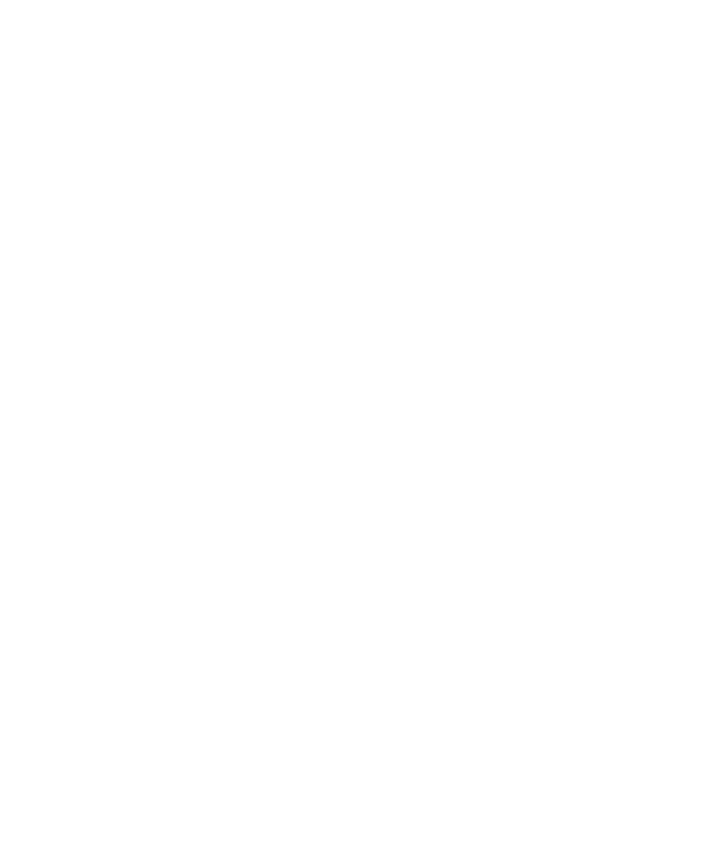
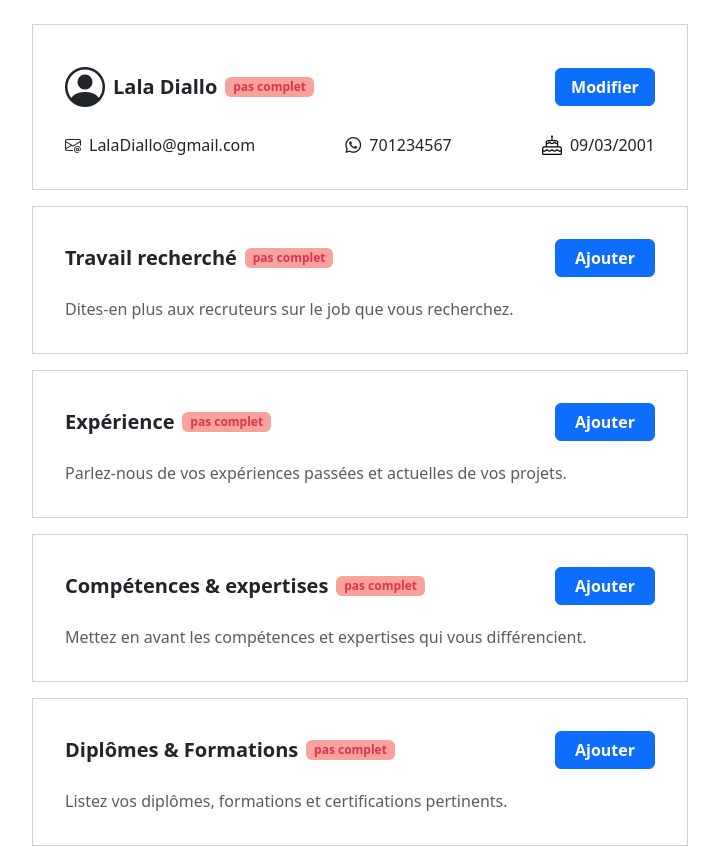
Before and after one commit to Paameth/Front_Liggey, an Angular app: page /candidat in a window 1280 px wide. Before the commit this address led to /. Shown: the top 847 px of the page, without its empty margins (450-1169 px from the left). Before the commit the page ends 800 px from the top, so only its background shows below. Built offline with nearby package versions, Linux system fonts and the light colour scheme.

Commit message:
deuxieme commit

```diff
--- a/src/app/app.routes.ts
+++ b/src/app/app.routes.ts
@@ -1,10 +1,13 @@
 import { Routes } from '@angular/router';
 import { HeaderComponent } from './header/header.component';
 import { FooterComponent } from './footer/footer.component';
+import { CardComponent } from './candidat/card/card.component';
+import { CandidatComponent } from './candidat/candidat/candidat.component';
 
 
 export const routes: Routes = [
 
       { path: '', component: HeaderComponent },
+      { path: 'candidat', component: CandidatComponent },
 
 ];
--- a/src/app/candidat/candidat.module.ts
+++ b/src/app/candidat/candidat.module.ts
@@ -1,5 +1,6 @@
 import { NgModule } from '@angular/core';
 import { CommonModule } from '@angular/common';
+
 
 
 
--- /dev/null
+++ b/src/app/candidat/candidat/candidat.component.html
@@ -0,0 +1,54 @@
+<div class="container">
+  <div class="row my-4 mx-2 mx-md-5">
+    <!-- Colonne vide à gauche sur écrans moyens et plus -->
+    <div class="d-none d-md-block col-md-4"></div>
+
+
+
+
+    <!-- Colonne contenant les cartes -->
+    <div class="col-12 col-md-8 profil">
+
+
+      <app-profil
+
+        [isComplete]="false"
+        [buttonLabel]="'Modifier'">
+      </app-profil>
+      <app-card
+        [title]="'Travail recherché'"
+        [description]="'Dites-en plus aux recruteurs sur le job que vous recherchez.'"
+        [isComplete]="false"
+        [buttonLabel]="'Ajouter'">
+      </app-card>
+
+      <app-card
+        [title]="'Expérience'"
+        [description]="'Parlez-nous de vos expériences passées et actuelles de vos projets.'"
+        [isComplete]="false"
+        [buttonLabel]="'Ajouter'">
+      </app-card>
+
+      <app-card
+        [title]="'Compétences & expertises'"
+        [description]="'Mettez en avant les compétences et expertises qui vous différencient.'"
+        [isComplete]="false"
+        [buttonLabel]="'Ajouter'">
+      </app-card>
+
+      <app-card
+        [title]="'Diplômes & Formations'"
+        [description]="'Listez vos diplômes, formations et certifications pertinents.'"
+        [isComplete]="false"
+        [buttonLabel]="'Ajouter'">
+      </app-card>
+
+      <app-card
+        [title]="'Autres ressources'"
+        [description]="'Ajoutez des fichiers et des liens pour soutenir et accélérer vos candidatures.'"
+        [isComplete]="false"
+        [buttonLabel]="'Ajouter'">
+      </app-card>
+    </div>
+  </div>
+</div>
--- /dev/null
+++ b/src/app/candidat/card/card.component.css
@@ -0,0 +1,13 @@
+.badge {
+    background-color: #f8a29e;
+    color: black;
+}
+
+.boutonLabel{
+    width: 100px;
+    font-weight: bold;
+}
+
+.card{
+    border-radius:0px !important;
+}
--- /dev/null
+++ b/src/app/candidat/card/card.component.html
@@ -0,0 +1,26 @@
+<div class="card mb-3 p-3 w-100 w-sm-75 w-md-50 w-lg-40">
+  <div class="card-body d-flex flex-column flex-md-row justify-content-between align-items-start align-items-md-center gap-2">
+
+
+    <button class="btn btn-primary order-0 order-md-1 boutonLabel">
+      {{ buttonLabel }}
+    </button>
+
+
+    <div class="d-flex align-items-center gap-2 order-1 order-md-0">
+      <h5 class="card-title mb-0 fw-bold">{{ title }}</h5>
+      <span
+        class="badge"
+        [ngClass]="{
+          'bg-light text-danger border border-danger': !isComplete,
+          'bg-light text-success border border-success': isComplete
+        }">
+        {{ isComplete ? 'complet' : 'pas complet' }}
+      </span>
+    </div>
+
+  </div>
+
+
+  <p class="mt-1 ms-3 text-muted">{{ description }}</p>
+</div>
--- /dev/null
+++ b/src/app/candidat/profil/profil.component.css
@@ -0,0 +1,18 @@
+.badge {
+    background-color: #f8a29e;
+    color: black;
+}
+
+.boutonLabel{
+    width: 100px;
+    font-weight: bold;
+}
+
+.card{
+    border-radius:0px !important;
+}
+
+.infos{
+
+    justify-content: space-between;
+}
--- /dev/null
+++ b/src/app/candidat/profil/profil.component.html
@@ -0,0 +1,43 @@
+<div class="card mb-3 p-3 w-100 w-sm-75 w-md-50 w-lg-40">
+  <div class="card-body d-flex flex-column flex-md-row justify-content-between align-items-start align-items-md-center gap-2">
+
+    <!-- Bouton : en haut sur petit écran, à droite sur md+ -->
+    <button class="btn btn-primary order-0 order-md-1 boutonLabel">
+      {{ buttonLabel }}
+    </button>
+
+    <!-- Titre + badge -->
+    <div class="d-flex align-items-center gap-2 order-1 order-md-0">
+        <i class="bi bi-person-circle fs-1"></i>
+      <h5 class="card-title mb-0 fw-bold">Lala Diallo</h5>
+      <span
+        class="badge"
+        [ngClass]="{
+          'bg-light text-danger border border-danger': !isComplete,
+          'bg-light text-success border border-success': isComplete
+        }">
+        {{ isComplete ? 'complet' : 'pas complet' }}
+      </span>
+    </div>
+
+  </div>
+
+  <!-- Description en bas -->
+
+<ul class="infos list-unstyled d-flex flex-column flex-md-row flex-wrap gap-2 px-3 mb-3">
+  <li class="d-flex align-items-center gap-2">
+    <i class="bi bi-envelope-at"></i>
+    <span class="text-break">LalaDiallo&#64;gmail.com</span>
+  </li>
+  <li class="d-flex align-items-center gap-2">
+    <i class="bi bi-whatsapp"></i>
+    <span class="text-break">701234567</span>
+  </li>
+  <li class="d-flex align-items-center gap-2">
+    <img src="icons/cake.svg" alt="" width="20">
+    <span class="text-break">09/03/2001</span>
+  </li>
+</ul>
+
+
+</div>
--- a/src/styles.css
+++ b/src/styles.css
@@ -4,3 +4,8 @@
     margin-left: 0;
     margin-right: 0;
 }
+
+html, body {
+  max-width: 100%;
+  overflow-x: hidden;
+}
```
Also changed, not shown: src/app/candidat/candidat/candidat.component.ts (added, +13 -0 lines), src/app/candidat/card/card.component.ts (added, +17 -0 lines), src/app/candidat/profil/profil.component.ts (added, +16 -0 lines), public/icons/cake.svg (added), src/app/candidat/candidat/candidat.component.css (added).
